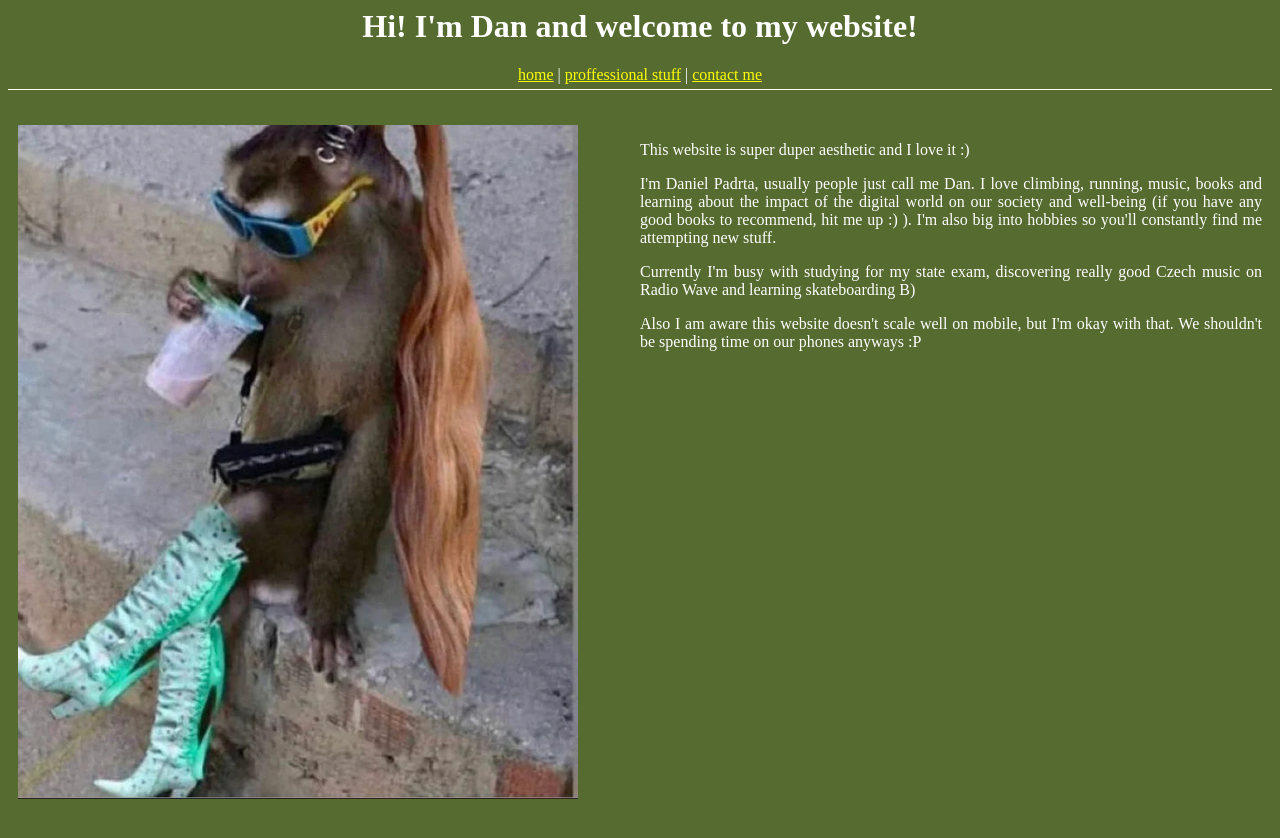
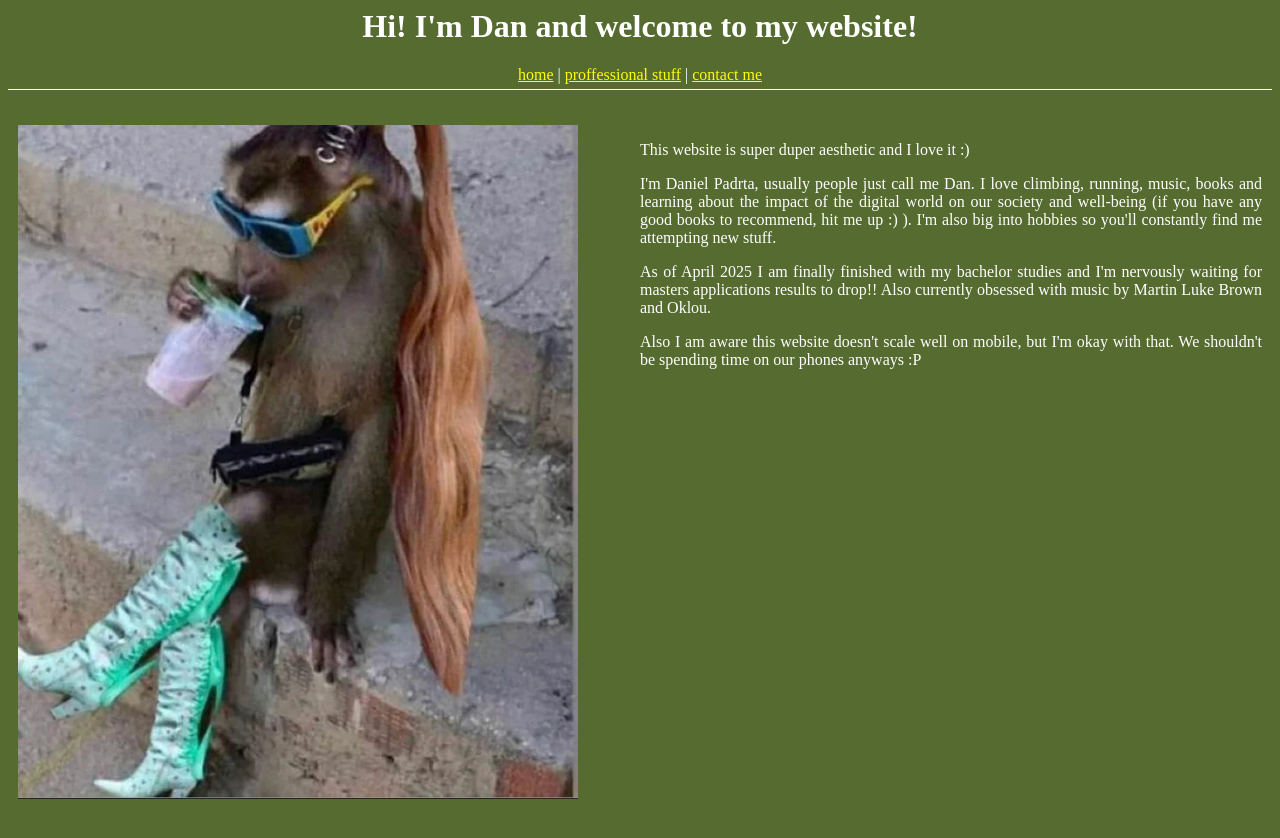
Before and after one commit to danpadcz/danpadcz.github.io, a Jekyll site: the page built from index.html, in a window 1280 px wide. Shown: the top 838 px of the page. Built offline with Jekyll 4.4.1, drawn with Linux system fonts in a browser that asks for light colours.

Commit message:
Update currently part

```diff
--- a/index.html
+++ b/index.html
@@ -11,7 +11,7 @@ layout: ilikegreen
         I'm Daniel Padrta, usually people just call me Dan. I love climbing, running, music, books and learning about the impact of the digital world on our society and well-being (if you have any good books to recommend, hit me up :) ). I'm also big into hobbies so you'll constantly find me attempting new stuff.
     </p>
     <p>
-        Currently I'm busy with studying for my state exam, discovering really good Czech music on Radio Wave and learning skateboarding B)
+        As of April 2025 I am finally finished with my bachelor studies and I'm nervously waiting for masters applications results to drop!! Also currently obsessed with music by Martin Luke Brown and Oklou.
     </p>
     <p>
         Also I am aware this website doesn't scale well on mobile, but I'm okay with that. We shouldn't be spending time on our phones anyways :P
```
